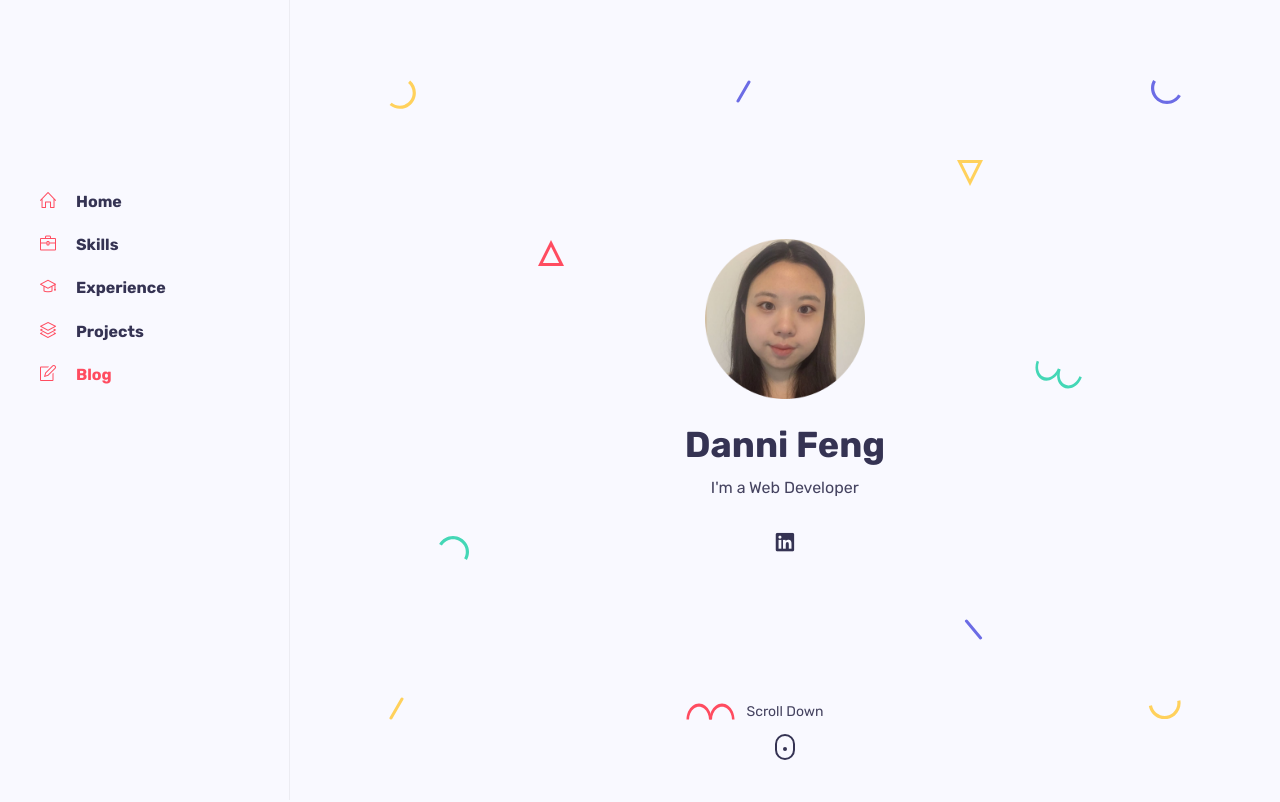
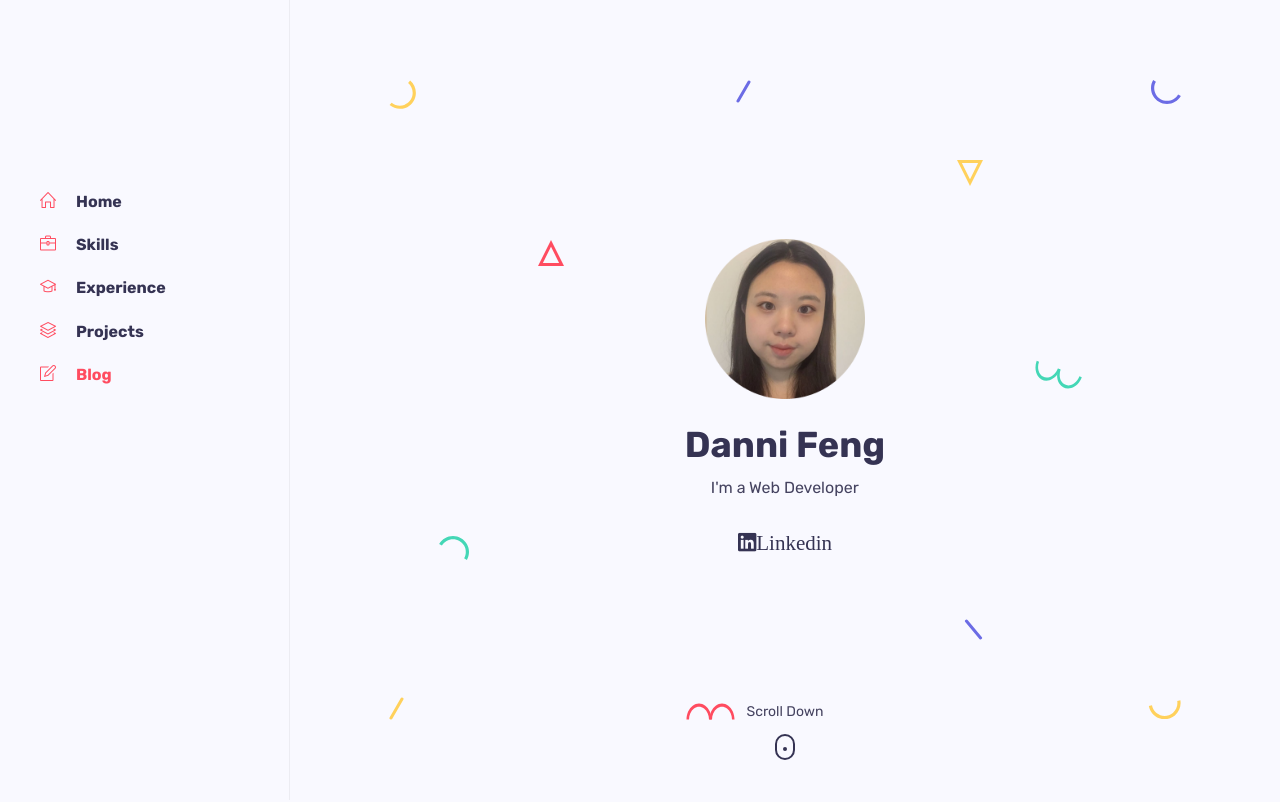
Before and after one commit to danni-feng/danni-feng.github.io, a plain HTML site: page index.html in a window 1280 px wide. Shown: the top 802 px of the page. Drawn offline with Linux system fonts and the light colour scheme.

Commit message:
Update index.html
add linkedin

```diff
--- a/index.html
+++ b/index.html
@@ -127,7 +127,7 @@
 
 				<!-- social icons -->
 				<ul class="social-icons light list-inline mb-0 mt-4">
-					<li class="list-inline-item"><a href="www.linkedin.com/in/danni-feng"><i class="fab fa-linkedin"></i></a></li>
+					<li class="list-inline-item"><a href="http://www.linkedin.com/in/danni-feng" target="_blank"><i class="fab fa-linkedin">Linkedin</i></a></li>
 				</ul>
 
 				<!-- buttons -->
```
